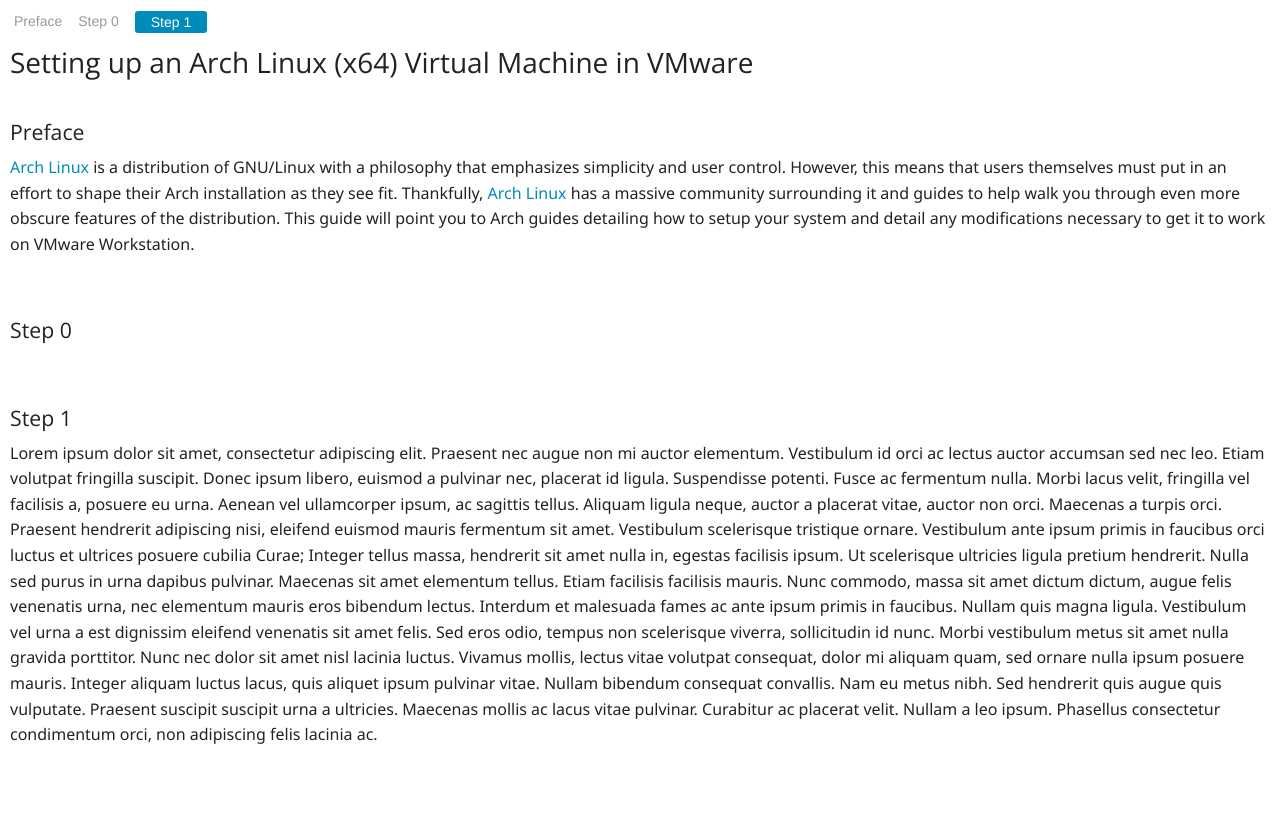
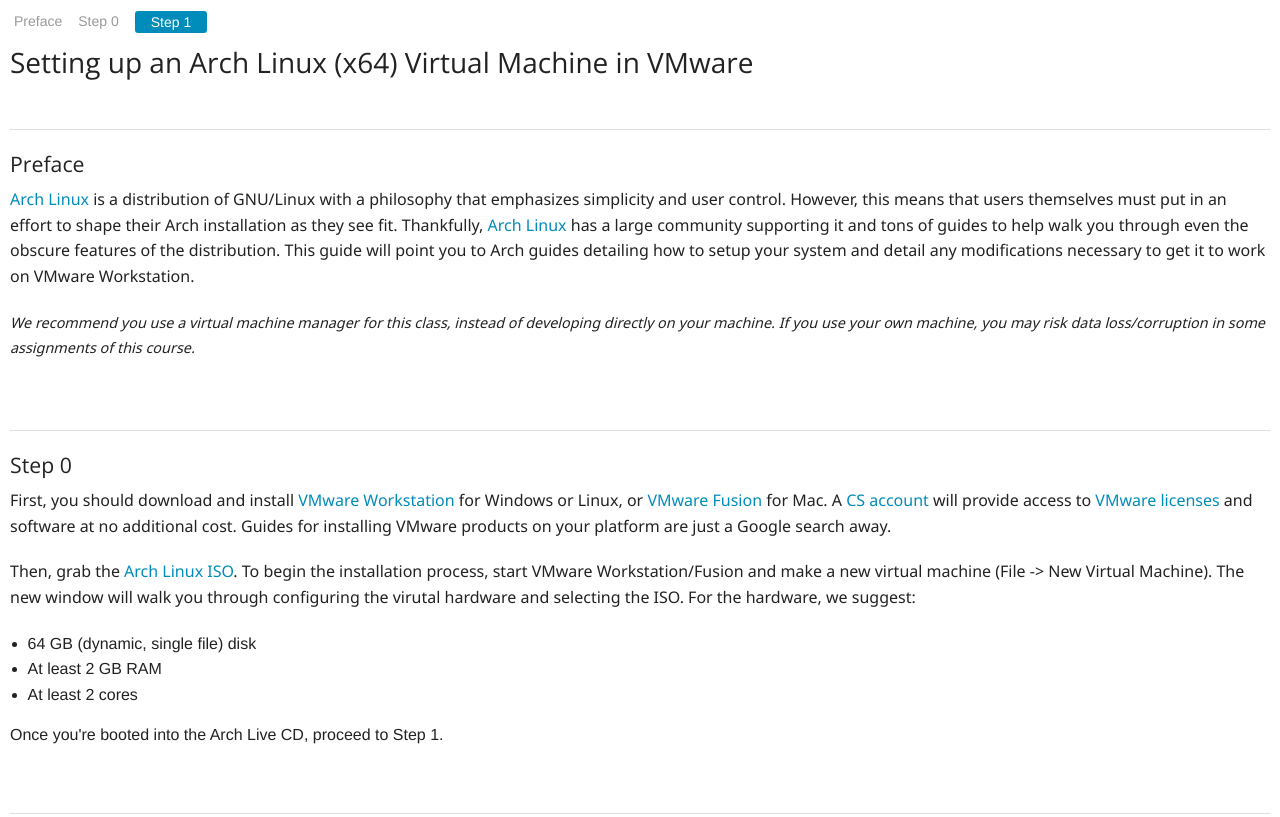
Before and after one commit to aetavakkol/cs4118-pub, a plain HTML site: page setup_guide/vm_setup.html in a window 1280 px wide. Shown: the top 817 px of the page. Drawn offline with nearby package versions, Linux system fonts and the light colour scheme.

Commit message:
Completed step 0. Taking a break.

```diff
--- a/setup_guide/vm_setup.html
+++ b/setup_guide/vm_setup.html
@@ -32,6 +32,9 @@
         }
         p {
             font-family: 'Noto Sans', sans-serif;
+        }
+        i {
+            font-size: 90%;
         }
         /* This div contains the entire page and applies an easthetically
            pleasing offset to the text inside */
@@ -76,6 +79,7 @@
         <h5 data-magellan-destination="preface" id="preface"
             class="marker">A</h5>
         <!-- Whatever you want in this section here -->
+        <hr>
         <h5>Preface</h5>
         <p>
             <a href="http://www.archlinux.org/">Arch Linux</a> is a distribution
@@ -83,20 +87,51 @@
             control. However, this means that users themselves must put in an
             effort to shape their Arch installation as they see fit. Thankfully,
             <a href="http://wiki.archlinux.org/index.php/Main_Page">Arch
-            Linux</a> has a massive community surrounding it and guides
-            to help walk you through even more obscure features of the
+            Linux</a> has a large community supporting it and tons of guides
+            to help walk you through even the obscure features of the
             distribution. This guide will point you to Arch guides detailing
             how to setup your system and detail any modifications necessary
             to get it to work on VMware Workstation.
         </p>
+        <p>
+            <i>We recommend you use a virtual machine manager for this class,
+            instead of developing directly on your machine. If you use your
+            own machine, you may risk data loss/corruption in some assignments
+            of this course.</i>
+        </p>
 
         <h5 data-magellan-destination="step0" id="step0" class="marker">A</h5>
+        <hr>
         <h5>Step 0</h5>
         <p>
-
+            First, you should download and install <a
+            href="http://www.vmware.com/products/ws/">VMware
+            Workstation</a> for Windows or Linux, or <a
+            href="http://www.vmware.com/products/fusion/">VMware Fusion</a> for
+            Mac. A <a href="http://www.cs.columbia.edu/~crf/accounts/">CS
+            account</a> will provide access to <a
+            href="http://www1.cs.columbia.edu/crf/software/vmware">VMware
+            licenses</a> and software at no additional cost. Guides for
+            installing VMware products on your platform are just a Google
+            search away.
+        </p>
+        <p>
+            Then, grab the <a href="https://www.archlinux.org/download/">Arch
+            Linux ISO</a>. To begin the installation process, start VMware
+            Workstation/Fusion and make a new virtual machine (File -> New
+            Virtual Machine). The new window will walk you through configuring
+            the virutal hardware and selecting the ISO. For the hardware,
+            we suggest:
+            <ul>
+                <li>64 GB (dynamic, single file) disk</li>
+                <li>At least 2 GB RAM</li>
+                <li>At least 2 cores</li>
+            </ul>
+            Once you're booted into the Arch Live CD, proceed to Step 1.
         </p>
 
         <h5 data-magellan-destination="step1" id="step1" class="marker">A</h5>
+        <hr>
         <h5>Step 1</h5>
         <p>
             Lorem ipsum dolor sit amet, consectetur adipiscing elit. Praesent
```
